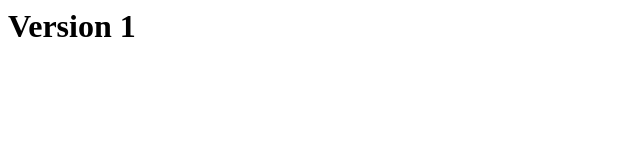
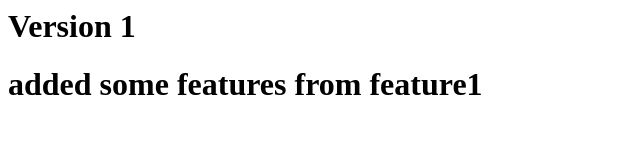
Before and after one commit to vasundhara1409/Branches, a plain HTML site: page index.html in a window 1280 px wide. Shown: the whole page, without its empty margins (0-640 px from the left). Drawn offline with Linux system fonts and the light colour scheme.

Commit message:
feature1

```diff
--- a/index.html
+++ b/index.html
@@ -1 +1,2 @@
 <h1>Version 1</h1>
+<h1>added some features from feature1</h1>
```
Also changed, not shown: feature.txt (added).
